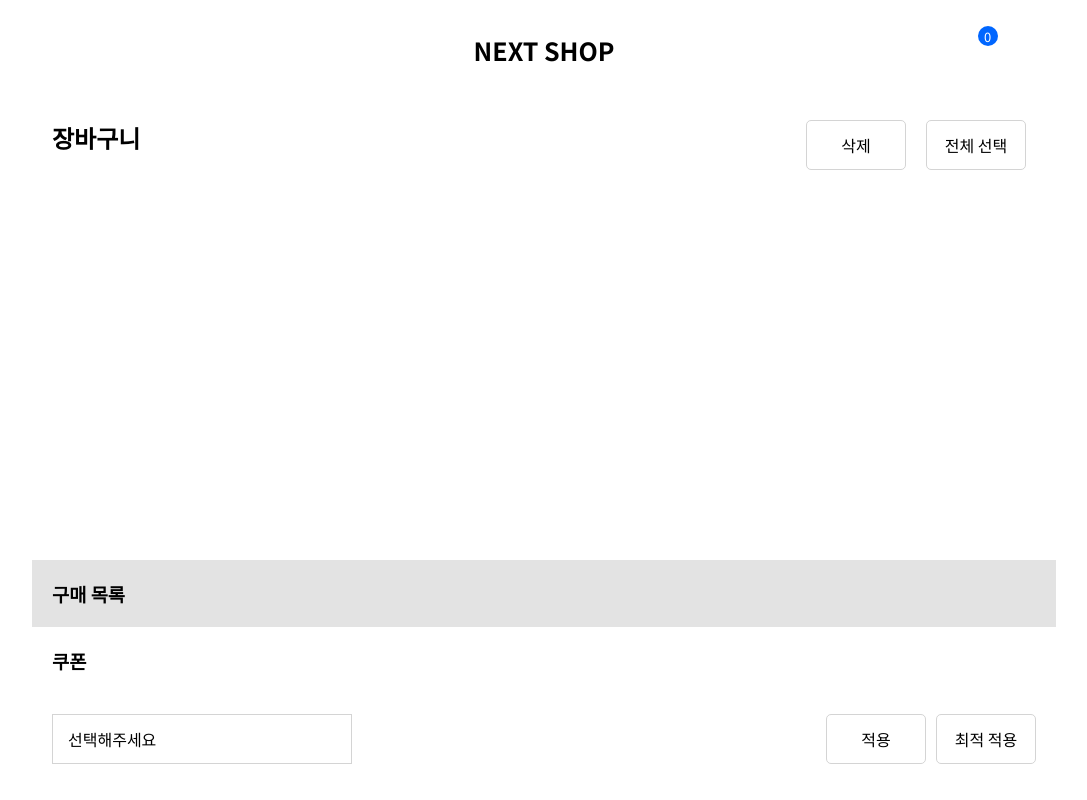
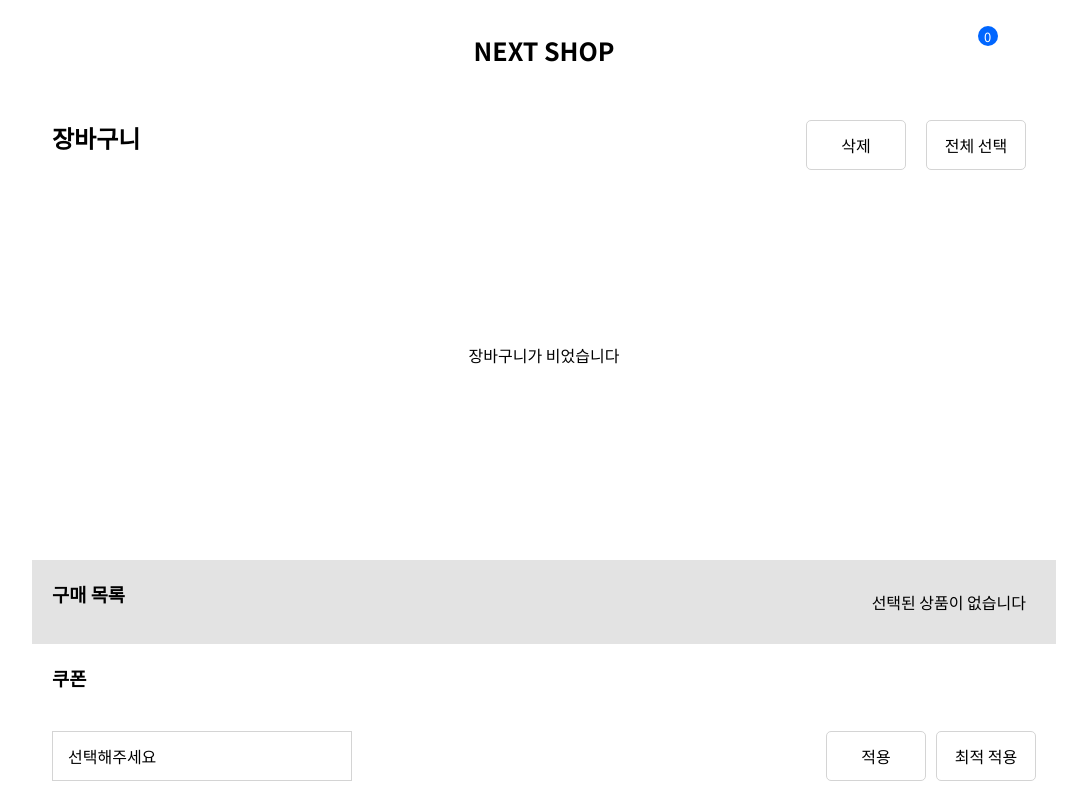
Before and after one commit to 8dong/next-shop, a Next.js app: page /cart in a window 1280 px wide. Shown: the top 800 px of the page, without its empty margins (96-1183 px from the left). Built offline with nearby package versions, Linux system fonts and the light colour scheme.

Commit message:
feat: cartList, selectedList 빈 배열인 경우 렌더링될 요소 추가

```diff
--- a/components/UI/organisms/CartListSection.tsx
+++ b/components/UI/organisms/CartListSection.tsx
@@ -66,6 +66,7 @@ const CartListSection = () => {
           <Button onClick={handleClickAllSelectButton}>전체 선택</Button>
         </div>
       </div>
+      {cartList.length !== 0 ? (
         <GridLayout columnWidth='300px' rowWidth='330px'>
           {cartList.map((cartItem) => (
             <li key={cartItem.id} className='cartItem'>
@@ -90,6 +91,9 @@ const CartListSection = () => {
             </li>
           ))}
         </GridLayout>
+      ) : (
+        <div className='empty'>장바구니가 비었습니다</div>
+      )}
     </CartListSectionWrapper>
   );
 };
@@ -115,6 +119,16 @@ const CartListSectionWrapper = styled.section`
     position: relative;
   }
 
+  .empty {
+    display: flex;
+    justify-content: center;
+    align-items: center;
+
+    height: 370px;
+
+    padding: 20px 0;
+  }
+
   @media screen and (max-width: 1024px) {
     .cartHeader {
       flex-direction: column;
--- a/components/UI/organisms/SelectedListSection.tsx
+++ b/components/UI/organisms/SelectedListSection.tsx
@@ -9,6 +9,7 @@ const SelectedListSection = () => {
   return (
     <SelectedListWrapper>
       <h3>구매 목록</h3>
+      {selectedList.length !== 0 ? (
         <ul>
           {selectedList.map((selectedItem) => (
             <li className='selectedItem' key={selectedItem.id}>
@@ -16,6 +17,9 @@ const SelectedListSection = () => {
             </li>
           ))}
         </ul>
+      ) : (
+        <div className='empty'>선택된 상품이 없습니다</div>
+      )}
     </SelectedListWrapper>
   );
 };
@@ -34,6 +38,10 @@ const SelectedListWrapper = styled.section`
     color: #606060;
   }
 
+  .empty {
+    padding: 10px;
+  }
+
   @media screen and (max-width: 1024px) {
     flex-direction: column;
 
```
Lines whose indentation alone changed are shown as unchanged.
